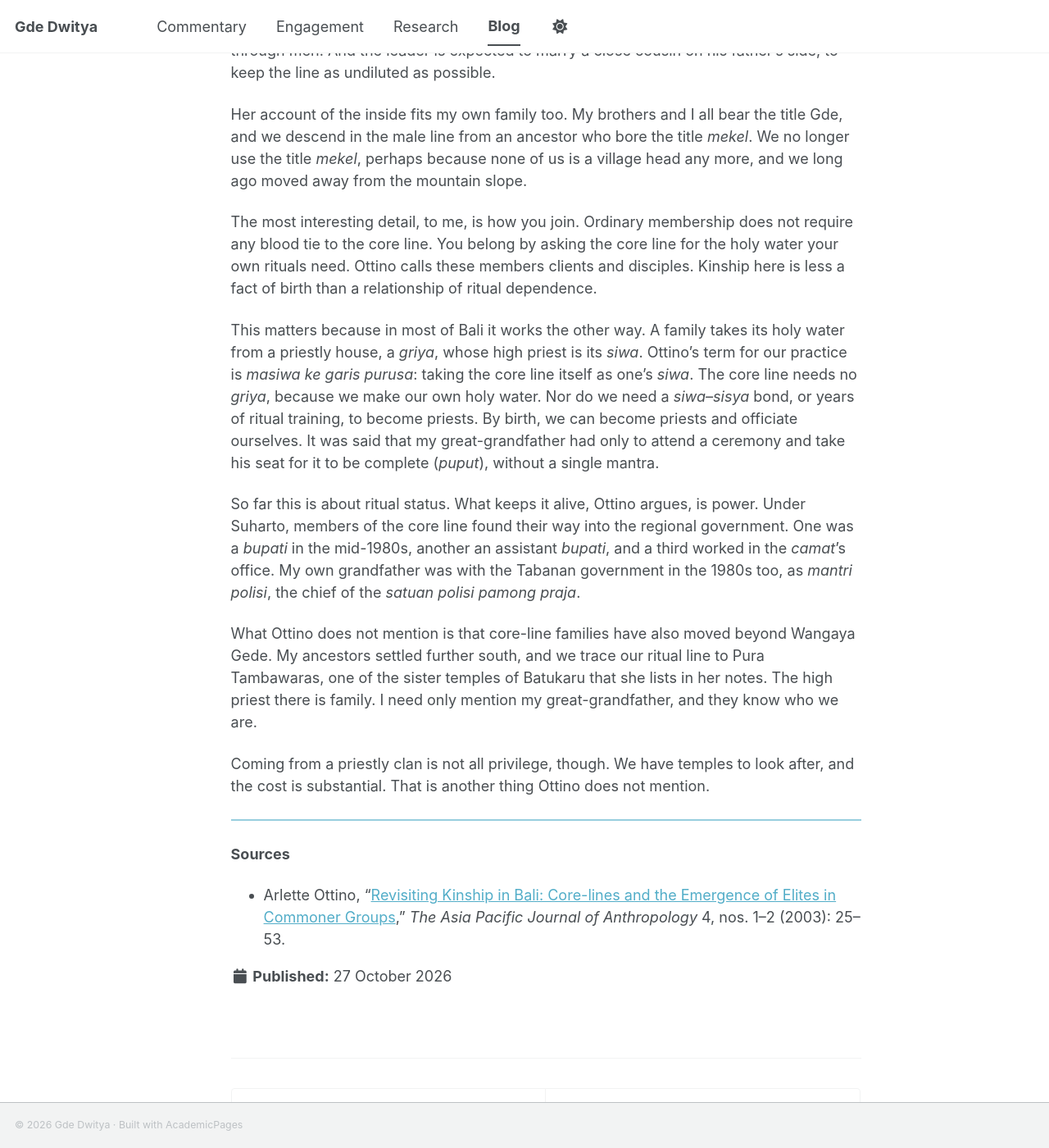
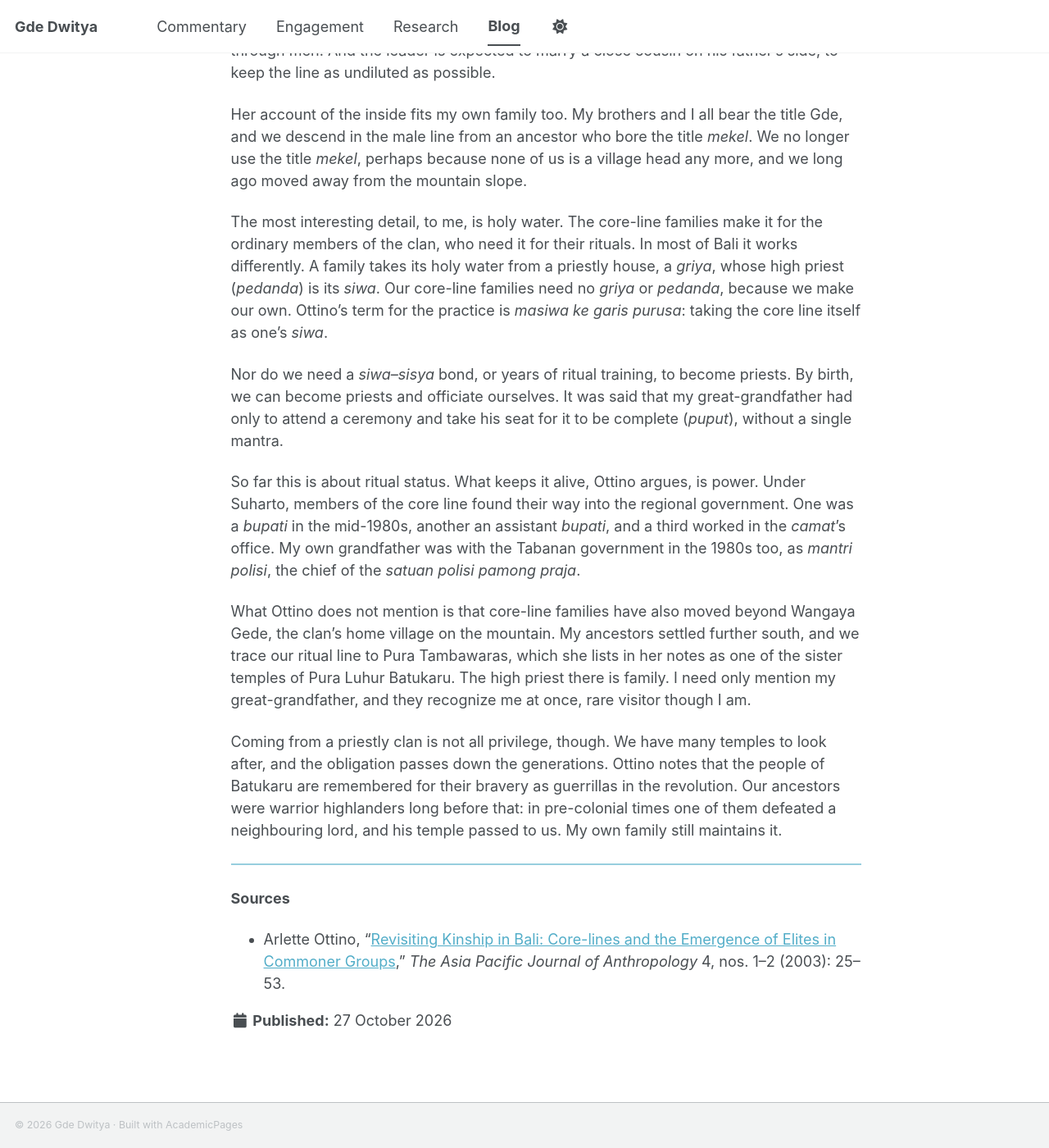
Before and after one commit to gddwty/gddwty.github.io, a Jekyll site: the page built from _posts/2026-10-27-elder-brother-of-the-king.md, in a window 1280 px wide and 1400 px high, scrolled down 967 px. Shown: the whole window at 82% size. Built offline with Jekyll 4.4.1, drawn with Linux system fonts in a browser that asks for light colours; a style sheet for code colours, icons or effects is not loaded; some of the changed text lies outside the part shown.

Commit message:
revised punchline

```diff
--- a/_posts/2026-10-27-elder-brother-of-the-king.md
+++ b/_posts/2026-10-27-elder-brother-of-the-king.md
@@ -3,7 +3,7 @@ title: "The Elder Brother of the King"
 date: 2026-10-27 20:00:00 +0000
 permalink: /blog/elder-brother-of-the-king/
 topics: [history, Bali]
-excerpt: "–the story our grandmother told us. An anthropologist's account of my clan, the Kubayan of Batukaru, once kings and still priests on the mountain."
+excerpt: "–highlanders, once warriors, still priests. An anthropologist's account of my clan and the story our grandmother told us."
 read_time: true
 share: false
 related: false
@@ -11,13 +11,13 @@ comments: false
 list_last: true  # keep off the home page and at the bottom of the blog list
 ---
 
-*–the story our grandmother told us.*
+*–highlanders, once warriors, still priests.*
 
 <p class="post-tags"><span class="tag">#history</span> <span class="tag">#Bali</span></p>
 
-It is an odd experience to find your own clan in an anthropology journal. In 2003 the anthropologist Arlette Ottino, then at the University of La Rochelle, published "[Revisiting Kinship in Bali](https://doi.org/10.1080/14442210310001706367){:target="_blank" rel="noopener"}", based on fieldwork on the slopes of Mount Batukaru from 1986 to 2002. Several pages are about the Kubayan of Wangaya Gede (Kabayan, in her spelling). That is our clan.
+It is an odd experience to find your own clan in an anthropology journal. In 2003 the anthropologist Arlette Ottino, then at the University of La Rochelle, published "[Revisiting Kinship in Bali](https://doi.org/10.1080/14442210310001706367){:target="_blank" rel="noopener"}", based on fieldwork on the slopes of Mount Batukaru from 1986 to 2002. Several pages are about the Kubayan of Batukaru. That is our clan.
 
-What struck me was not anything new. It was how familiar it all was. Ottino's account is exactly the story our grandmother told us about who we are as a people. Hearing it again, this time in the dry prose of a kinship study, made it hit closer to home than I expected.
+What struck me was not anything new. It was how familiar it all was. Ottino's account is exactly the story our grandmother told us about who we are as a people. Hearing it again, this time in the academic prose of a kinship study, made it hit closer to home than I expected.
 
 Here is the story as Ottino tells it. In her account, the Kubayan leaders once ruled a small mountain kingdom on the south face of the volcano, and they still serve as high priests of the state temple, Pura Luhur Batukaru. The royal house of Tabanan acknowledges their seniority. The local saying has it that the Kubayan is the elder brother of the king. The leader may sit on the same level as the king and speak to him in the same register of Balinese, as a brother would.
 
@@ -27,15 +27,15 @@ Now the inside. Ottino finds three ranks, each with its own name. Ordinary membe
 
 Her account of the inside fits my own family too. My brothers and I all bear the title Gde, and we descend in the male line from an ancestor who bore the title *mekel*. We no longer use the title *mekel*, perhaps because none of us is a village head any more, and we long ago moved away from the mountain slope.
 
-The most interesting detail, to me, is how you join. Ordinary membership does not require any blood tie to the core line. You belong by asking the core line for the holy water your own rituals need. Ottino calls these members clients and disciples. Kinship here is less a fact of birth than a relationship of ritual dependence.
+The most interesting detail, to me, is holy water. The core-line families make it for the ordinary members of the clan, who need it for their rituals. In most of Bali it works differently. A family takes its holy water from a priestly house, a *griya*, whose high priest (*pedanda*) is its *siwa*. Our core-line families need no *griya* or *pedanda*, because we make our own. Ottino's term for the practice is *masiwa ke garis purusa*: taking the core line itself as one's *siwa*.
 
-This matters because in most of Bali it works the other way. A family takes its holy water from a priestly house, a *griya*, whose high priest is its *siwa*. Ottino's term for our practice is *masiwa ke garis purusa*: taking the core line itself as one's *siwa*. The core line needs no *griya*, because we make our own holy water. Nor do we need a *siwa–sisya* bond, or years of ritual training, to become priests. By birth, we can become priests and officiate ourselves. It was said that my great-grandfather had only to attend a ceremony and take his seat for it to be complete (*puput*), without a single mantra.
+Nor do we need a *siwa–sisya* bond, or years of ritual training, to become priests. By birth, we can become priests and officiate ourselves. It was said that my great-grandfather had only to attend a ceremony and take his seat for it to be complete (*puput*), without a single mantra.
 
 So far this is about ritual status. What keeps it alive, Ottino argues, is power. Under Suharto, members of the core line found their way into the regional government. One was a *bupati* in the mid-1980s, another an assistant *bupati*, and a third worked in the *camat*'s office. My own grandfather was with the Tabanan government in the 1980s too, as *mantri polisi*, the chief of the *satuan polisi pamong praja*.
 
-What Ottino does not mention is that core-line families have also moved beyond Wangaya Gede. My ancestors settled further south, and we trace our ritual line to Pura Tambawaras, one of the sister temples of Batukaru that she lists in her notes. The high priest there is family. I need only mention my great-grandfather, and they know who we are.
+What Ottino does not mention is that core-line families have also moved beyond Wangaya Gede, the clan's home village on the mountain. My ancestors settled further south, and we trace our ritual line to Pura Tambawaras, which she lists in her notes as one of the sister temples of Pura Luhur Batukaru. The high priest there is family. I need only mention my great-grandfather, and they recognize me at once, rare visitor though I am.
 
-Coming from a priestly clan is not all privilege, though. We have temples to look after, and the cost is substantial. That is another thing Ottino does not mention.
+Coming from a priestly clan is not all privilege, though. We have many temples to look after, and the obligation passes down the generations. Ottino notes that the people of Batukaru are remembered for their bravery as guerrillas in the revolution. Our ancestors were warrior highlanders long before that: in pre-colonial times one of them defeated a neighbouring lord, and his temple passed to us. My own family still maintains it.
 
 ---
 
```
